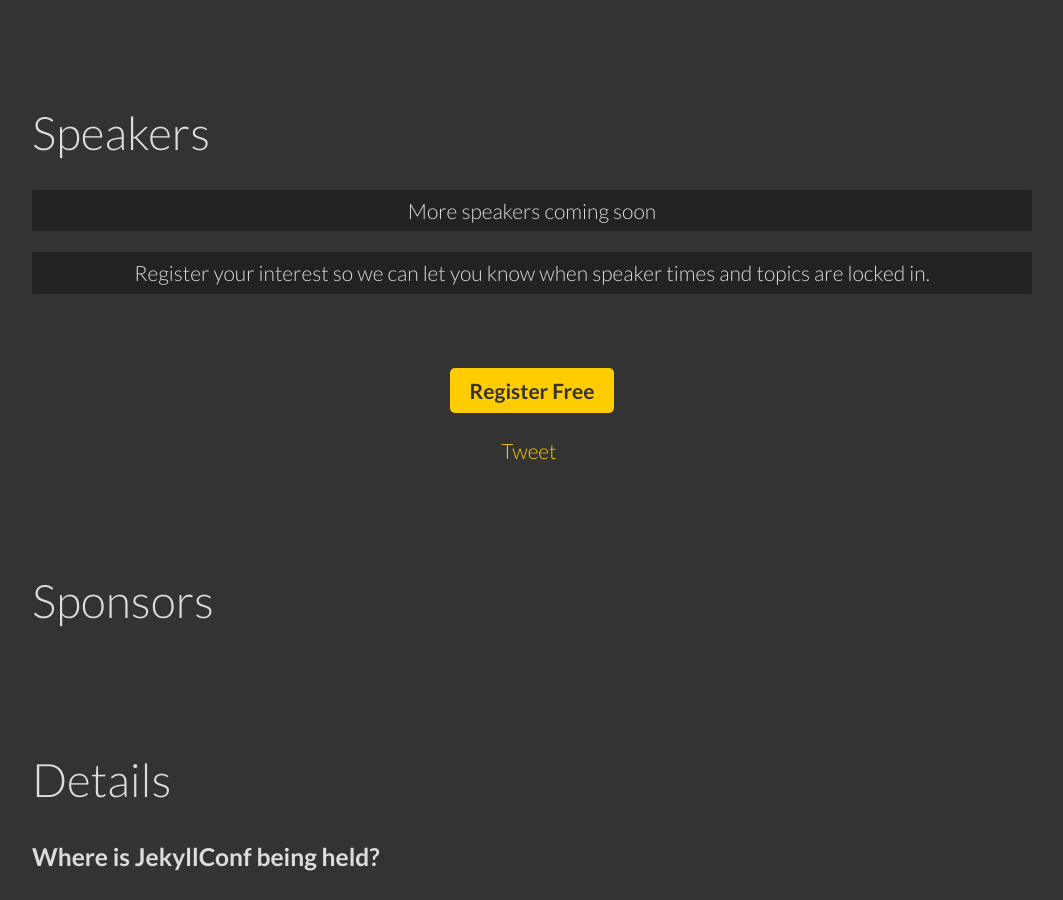
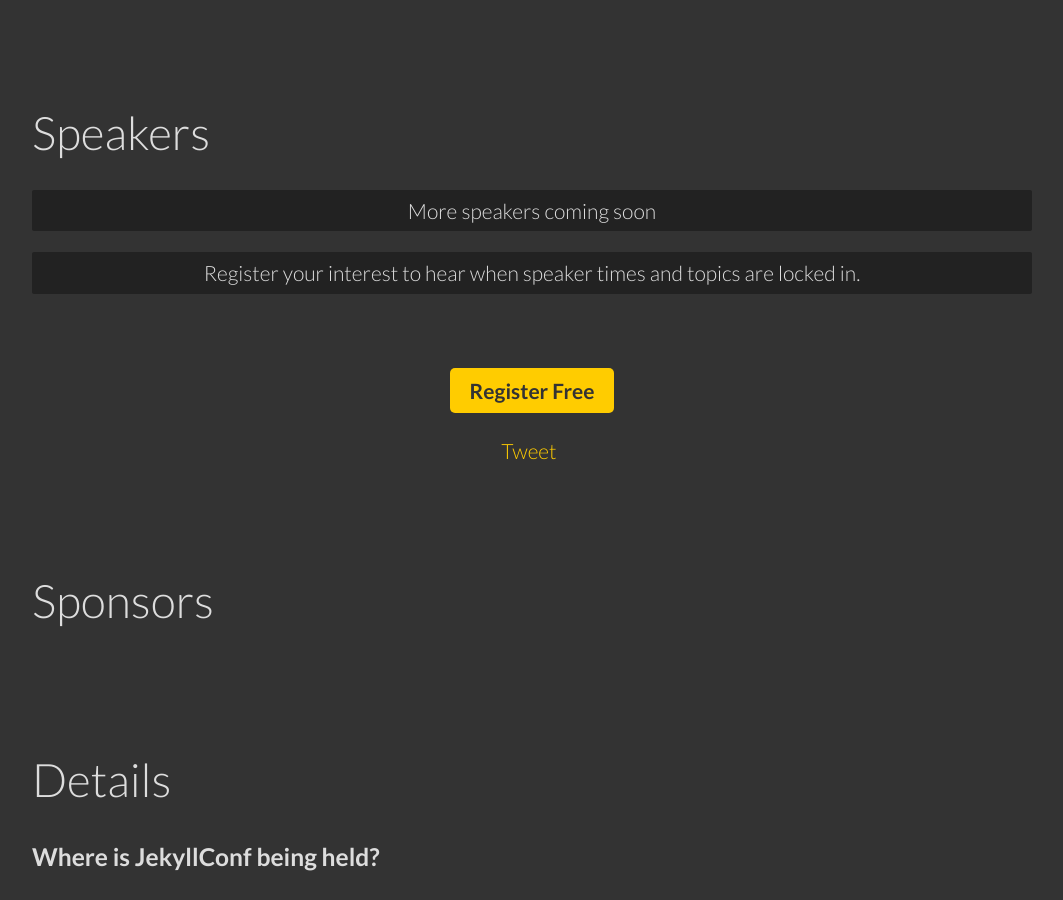
Before and after one commit to CloudCannon/JekyllConf, a Jekyll site: the page built from index.html, in a window 1280 px wide and 900 px high, scrolled down 1079 px. Shown: the whole window, without its empty margins (108-1171 px from the left). Built offline with Jekyll 4.4.1, drawn with Linux system fonts in a browser that asks for light colours; comment, search, counter and statistics services are not loaded.

Commit message:
Updated 'index.html' via CloudCannon

```diff
--- a/index.html
+++ b/index.html
@@ -33,7 +33,7 @@
 			{% endfor %}
 		</li></ul>
 		<p class="coming-soon">More speakers coming soon</p>
-        <p class="coming-soon">Register your interest so we can let you know when speaker times and topics are locked in.</p>
+        <p class="coming-soon">Register your interest to hear when speaker times and topics are locked in.</p>
 	</div>
 </section>
 
```
